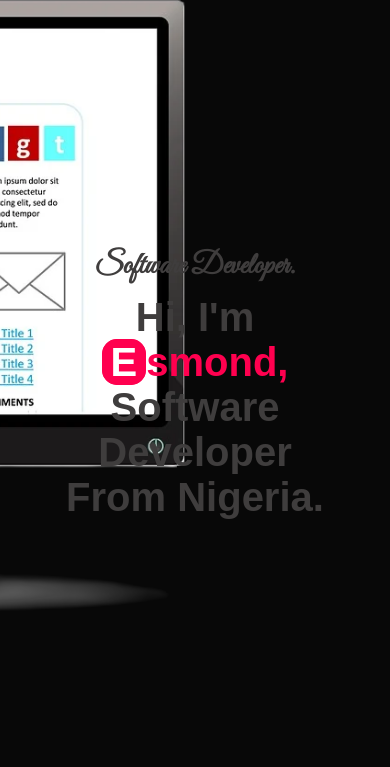
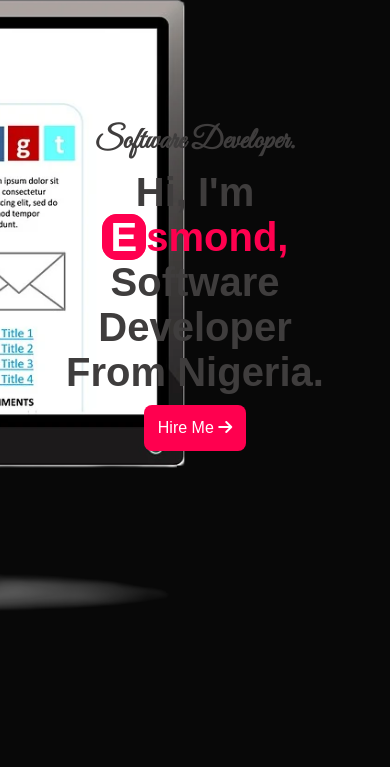
Before and after one commit to Esmondsmith/bincom-portfolio, a plain HTML site: page index.html in a window 390 px wide. Shown: the part 77-844 px from the top of the page. Drawn offline with nearby package versions, Linux system fonts and the light colour scheme.

Commit message:
Added transition to button

```diff
--- a/index.html
+++ b/index.html
@@ -34,6 +34,7 @@
         <div class="header-text">
             <p>Software Developer.</p>
             <h1>Hi, I'm <span><span class="esmond">E</span>smond,</span><br>Software Developer<br>From Nigeria. </h1>
+            <button class="btn2 btnHire"><a href="#contactForm">Hire Me <i class="fa-solid fa-arrow-right"></i></a></button>
         </div>
     </div>
 </div>
@@ -58,7 +59,8 @@
                 <div class="tab-titles">
                     <p class="tab-links active-link" onclick="opentab('experience')">Experience</p>
                     <p class="tab-links" onclick="opentab('education')">Education</p>
-                    <p class="tab-links" onclick="opentab('technologies')">Skills / Technologies</p>
+                    <p class="tab-links" onclick="opentab('technologies')">Skills</p>
+                    <p class="tab-links" onclick="opentab('hobbies')">Hobbies</p>
                 </div>
                 <div class="tab-contents active-tab" id="experience">
                     <ul>
@@ -96,6 +98,14 @@
                         </li>
                     </ul>
                 </div>
+                <div class="tab-contents" id="hobbies">
+                    <ul>
+                        <li><span>Board Games</span><br>Chess and Scrabble</li>
+                        <li><span>Study</span><br>Reading and Learning new things</li>
+                        <li><span>Outdoor Activities</span><br>Sports, Sightseeing and Swimming</li>
+                        <li><span>Tv</span><br>Movies</li>
+                    </ul>
+                </div>
             </div>
         </div>
     </div>
@@ -117,7 +127,7 @@
                 <img src="images/me3.jpeg" width="200px" height="250px" alt="">
             </div>
             <div >
-                <img src="images/me.png" width="200px" height="250px" alt="">
+                <img src="images/me7.jpeg" width="200px" height="250px" alt="">
             </div>
         </div>
     </div>
@@ -236,7 +246,7 @@
                 </a>
             </div>
             <div class="contact-right">
-                <form name="#" style="position: relative;">
+                <form name="#" style="position: relative;" id="contactForm">
                     <span id="allowedLetters" style="color: red; font-size: 18px;"></span>
                     <input type="text" name="Name" id="formName" placeholder="Enter Name" required>
                     <i class="fa-solid fa-circle-check fa-lg formName"  id="okIconName"></i>
--- a/styles.css
+++ b/styles.css
@@ -79,6 +79,25 @@ nav ul li a:hover::after{
 .header-text h1{
     font-size: 45px;
     margin-top: 10px;
+}
+.header-text .btnHire {
+    cursor: pointer;
+    background-color: #ff004f;
+    margin-top: 10px;
+    border-radius: 8px;
+    border: none;
+    padding: 14px;
+    z-index:222;
+}
+/* rotate 90deg when any part of the button is hovered */
+.btn2:hover i.fa-arrow-right {
+    transform: rotate(90deg);
+    transition: transform 0.5s ease;
+}
+.header-text button a{
+    text-decoration: none;
+    color: white;
+    font-size: 16px;
 }
 
 .header-text span{
@@ -444,7 +463,7 @@ nav .fas-menu{
 
     }
     .header-text{
-        margin-top: 80%;
+        margin-top: 40%;
         font-size: 14px;
         text-align: center;
     }
@@ -457,6 +476,16 @@ nav .fas-menu{
     .header-text h1{
         font-size: 40px;
         color:rgb(63, 61, 61);
+    }
+
+    .header-text .btnHire {
+        cursor: pointer;
+        background-color: #ff004f;
+        margin-top: 10px;
+        border-radius: 8px;
+        border: none;
+        padding: 14px;
+        z-index:222;
     }
     /*  @media query for menu bar*/
     nav .fas-menu{
```
Also changed, not shown: images/me7.jpeg (added).
